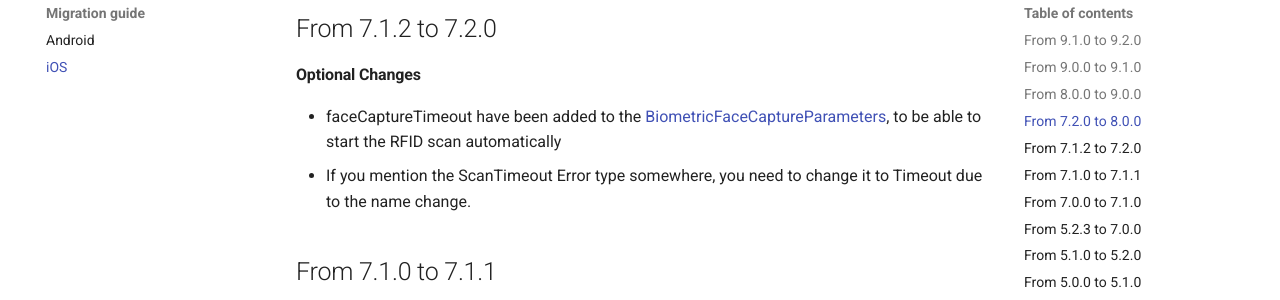
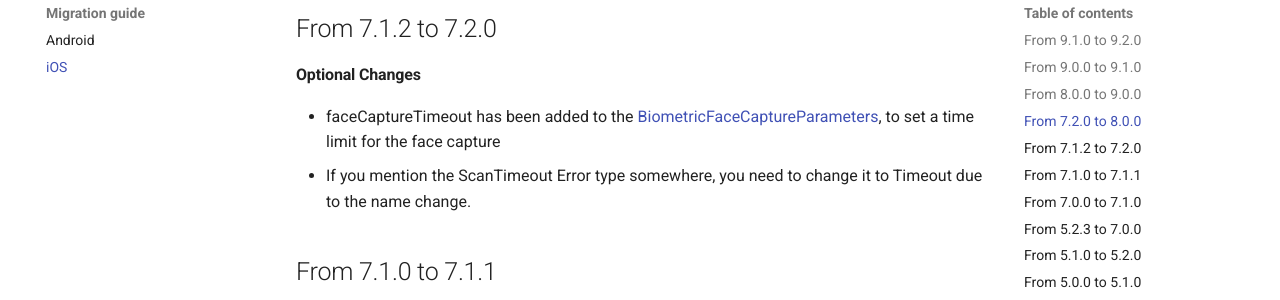
Before and after one commit to vbmobile/mobile-id-documentation, an MkDocs documentation site: the page built from docs/MigrationGuide/MigrationGuide_iOS.md, in a window 1280 px wide and 900 px high, scrolled down 1125 px. Shown: the part 153-453 px from the top of the window. Built offline with MkDocs 1.6.1 and Material for MkDocs 9.7.7, drawn with Linux system fonts in a browser that asks for light colours; the version menu is left out.

```diff
--- a/docs/MigrationGuide/MigrationGuide_iOS.md
+++ b/docs/MigrationGuide/MigrationGuide_iOS.md
@@ -20,7 +20,7 @@
 
 ## From 7.1.2 to 7.2.0
 #### Optional Changes
-- faceCaptureTimeout have been added to the [BiometricFaceCaptureParameters](../Features/FaceCapture/FaceCapture_Index.md#initiate-face-capture), to be able to start the RFID scan automatically
+- faceCaptureTimeout has been added to the [BiometricFaceCaptureParameters](../Features/FaceCapture/FaceCapture_Index.md#initiating-face-capture), to set a time limit for the face capture
 - If you mention the ScanTimeout Error type somewhere, you need to change it to Timeout due to the name change.
 
 ## From 7.1.0 to 7.1.1
```
Also changed, not shown: docs/Features/BoardingPass/BoardingPass_Index.md (+1 -1 lines), docs/Features/BoardingPass/BoardingPass_PreviewView.md (+1 -1 lines), docs/ReleaseNotes/ReleaseNotes_iOS.md (+1 -1 lines).
